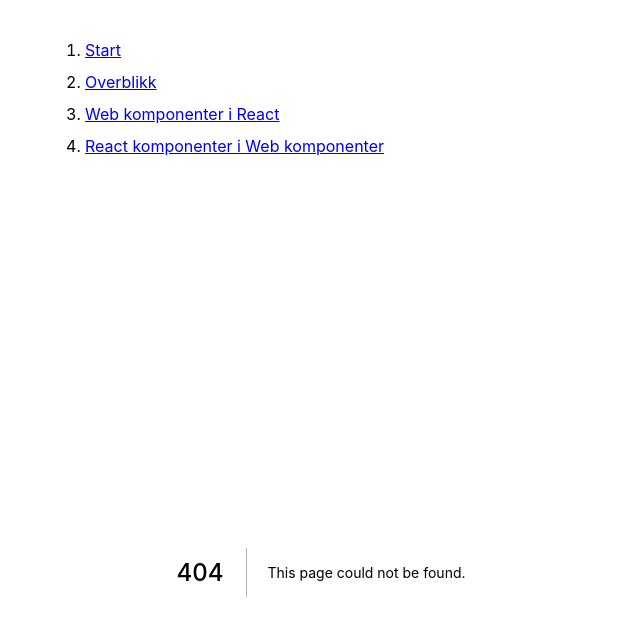
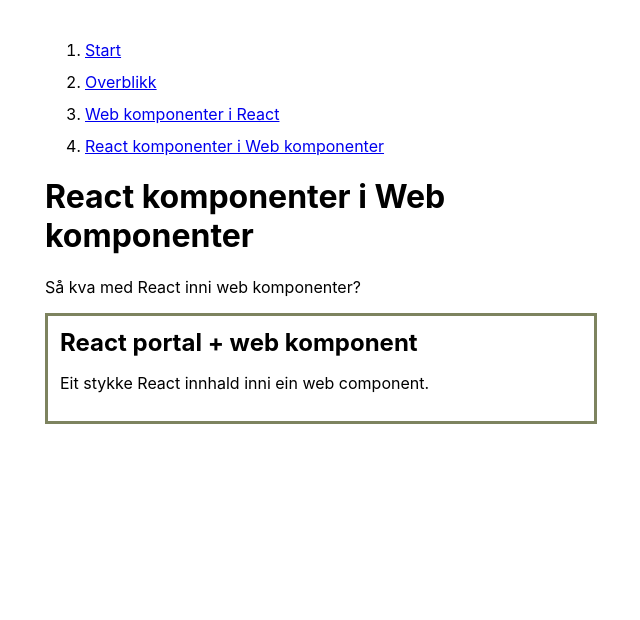
Before and after one commit to nilsnh/intro-to-vanilla-web-components-in-react, a Next.js app: page /react-in-web-components in a window 1280 px wide. Before the commit this address had no page. Shown: the top 620 px of the page, without its empty margins (319-959 px from the left). Built offline with nearby package versions, Linux system fonts and the light colour scheme.

Commit message:
setup react inside web component example

```diff
--- /dev/null
+++ b/components/kindOfArmored.js
@@ -0,0 +1,38 @@
+import ReactDOM from 'react-dom'
+import { useEffect, useState, useRef } from 'react'
+
+export default function KindOfArmored({ children }) {
+  const domRef = useRef(document.createElement('div'))
+  const [loading, setLoading] = useState(true)
+  useEffect(() => {
+    console.log('mounting')
+    const wcName = 'kind-of-armored'
+    if (customElements.get(wcName)) {
+      return // do nothing element already defined
+    }
+    let shadowRoot
+    class KindOfArmored extends HTMLElement {
+      constructor() {
+        super()
+        shadowRoot = this.attachShadow({ mode: 'closed' })
+        shadowRoot.appendChild(domRef.current)
+        setLoading(false)
+      }
+    }
+    customElements.define(wcName, KindOfArmored)
+    return () => {
+      console.log(
+        'removing shadowRoot div',
+        shadowRoot.removeChild(domRef.current)
+      )
+      domRef.current = undefined
+    }
+  }, [setLoading])
+
+  return (
+    <>
+      <kind-of-armored />
+      {!loading && ReactDOM.createPortal(children, domRef.current)}
+    </>
+  )
+}
--- /dev/null
+++ b/pages/react-in-web-components.js
@@ -0,0 +1,25 @@
+import Head from 'next/head'
+import dynamic from 'next/dynamic'
+import Example from '../components/example'
+
+const KindOfArmored = dynamic(() => import('../components/kindOfArmored'), {
+  ssr: false,
+})
+
+export default function WCInReact() {
+  const pageTitle = 'React komponenter i Web komponenter'
+  return (
+    <>
+      <Head>
+        <title>{pageTitle}</title>
+      </Head>
+      <h1>{pageTitle}</h1>
+      <p>Så kva med React inni web komponenter?</p>
+      <Example title="React portal + web komponent">
+        <KindOfArmored>
+          <p>Eit stykke React innhald inni ein web component.</p>
+        </KindOfArmored>
+      </Example>
+    </>
+  )
+}
```
